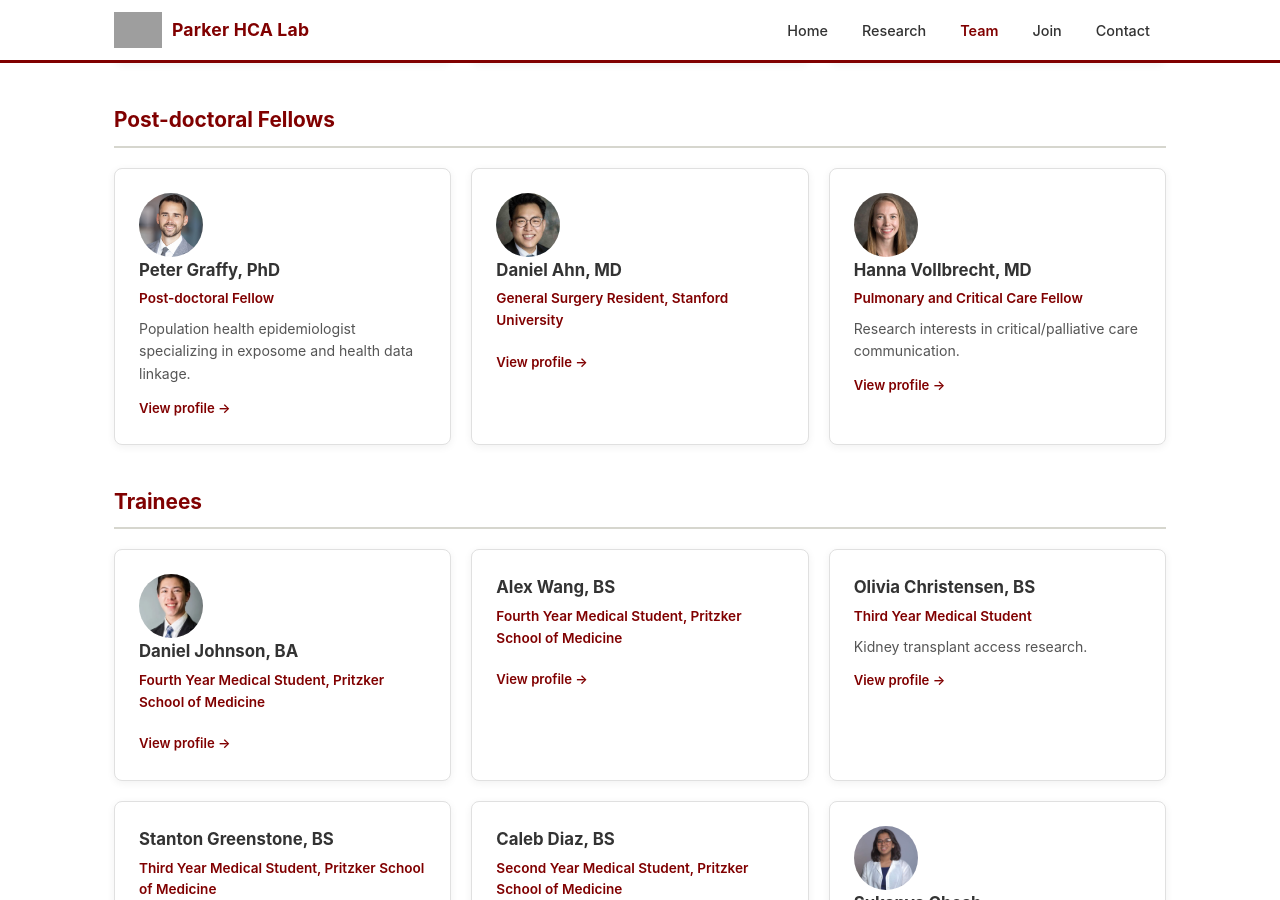
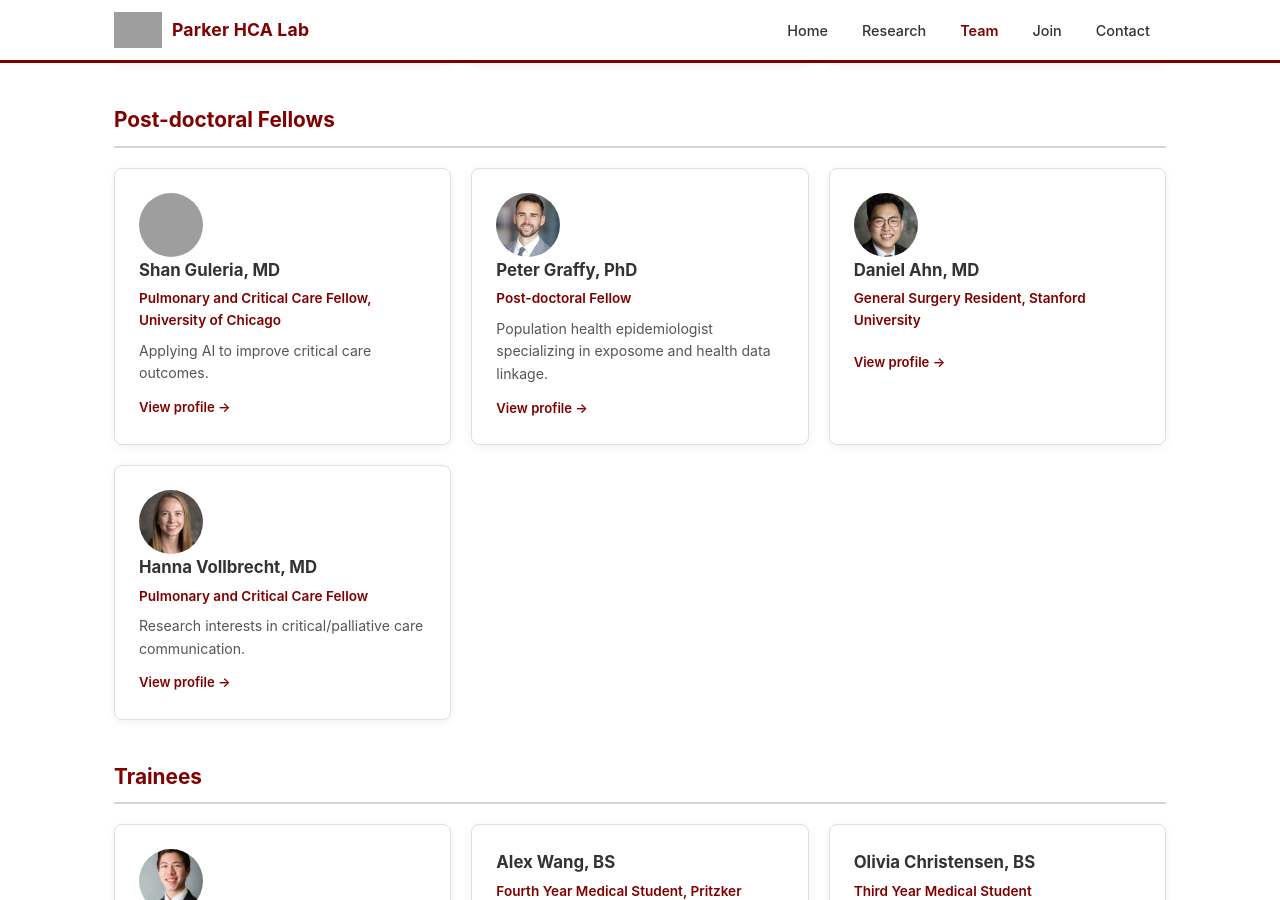
Before and after one commit to Healthcare-Allocation-Lab/healthcare-allocation-lab.github.io, a Jekyll site: the page built from team.html, in a window 1280 px wide and 900 px high, scrolled down 1482 px. Built offline with Jekyll 4.4.1, drawn with Linux system fonts in a browser that asks for light colours; grey boxes are pictures that could not be loaded.

Commit message:
Add Shan Guleria profile, enable CMS profile creation
- Create team profile for Shan Guleria, MD (Pulmonary and Critical
  Care Fellow) with Google Scholar link and photo
- Add him to postdocs in team.yml
- Set create: true in Decap CMS config so admins can create new
  team member profiles from the CMS

Co-Authored-By: Claude Opus 4.6 <noreply@anthropic.com>

```diff
--- a/_data/team.yml
+++ b/_data/team.yml
@@ -46,6 +46,12 @@ collaborators:
     photo: "images/team/rachel-baccile.jpg"
 
 postdocs:
+  - name: "Shan Guleria, MD"
+    role: "Pulmonary and Critical Care Fellow, University of Chicago"
+    description: "Applying AI to improve critical care outcomes."
+    slug: "shan-guleria"
+    photo: "images/team/shan-guleria.jpeg"
+
   - name: "Peter Graffy, PhD"
     role: "Post-doctoral Fellow"
     description: "Population health epidemiologist specializing in exposome and health data linkage."
--- /dev/null
+++ b/_team_members/shan-guleria.md
@@ -0,0 +1,12 @@
+---
+member_name: "Shan Guleria, MD"
+role: "Pulmonary and Critical Care Fellow, University of Chicago"
+slug: "shan-guleria"
+pubmed_name: "Guleria S"
+google_scholar: "https://scholar.google.com/citations?user=tSeinPMAAAAJ&hl=en"
+photo: "images/team/shan-guleria.jpeg"
+title: "Shan Guleria | Parker Healthcare Allocation Lab"
+description: "Profile of Shan Guleria at the Parker HCA Lab."
+---
+
+Dr. Guleria is a Pulmonary and Critical Care Fellow at the University of Chicago. His research focuses on applying artificial intelligence to improve critical care outcomes.
--- a/admin/config.yml
+++ b/admin/config.yml
@@ -14,7 +14,7 @@ collections:
   - name: "team_members"
     label: "Team Members"
     folder: "_team_members"
-    create: false
+    create: true
     slug: "{{slug}}"
     fields:
       - { label: "Name", name: "member_name", widget: "string" }
```
